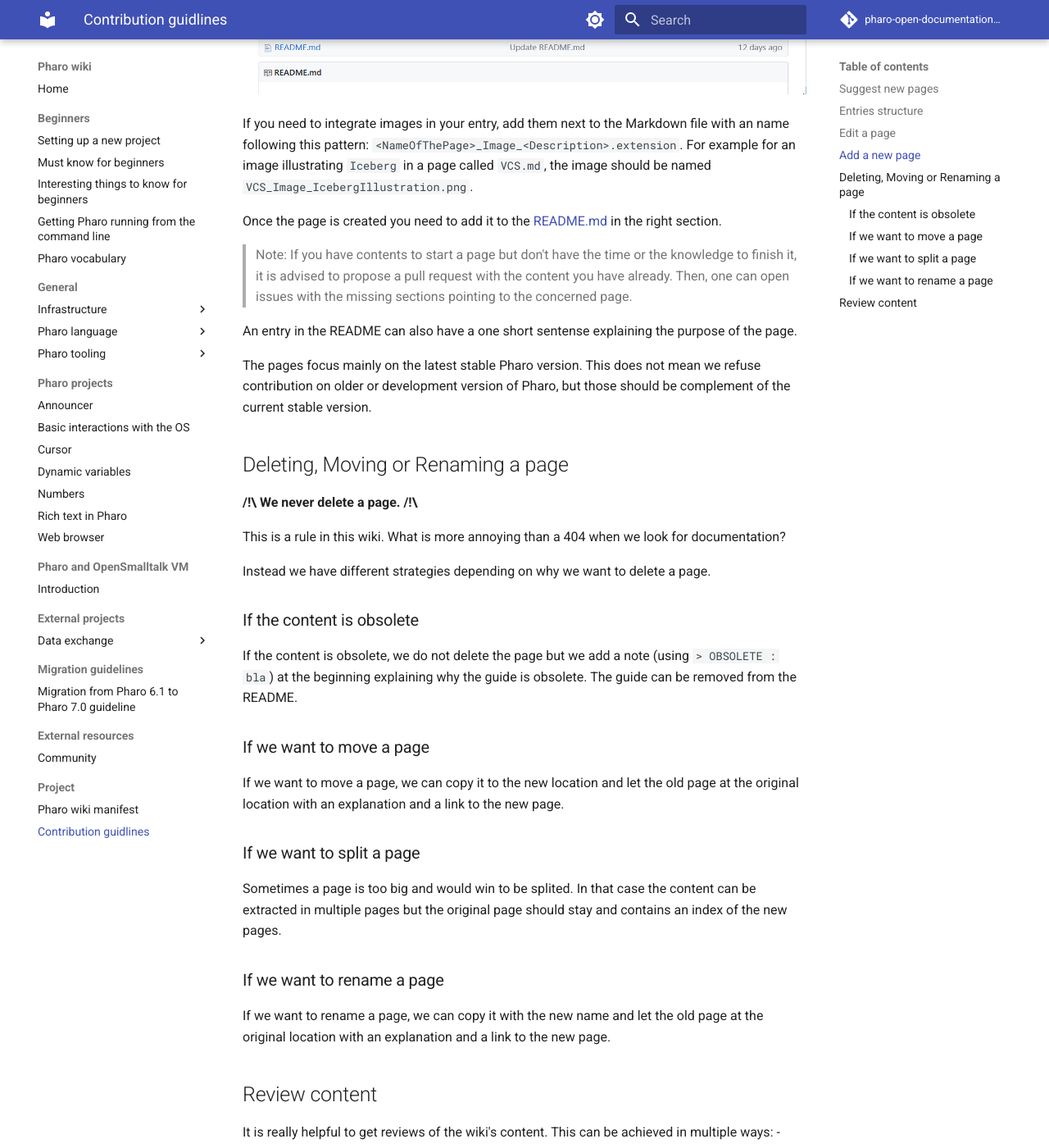
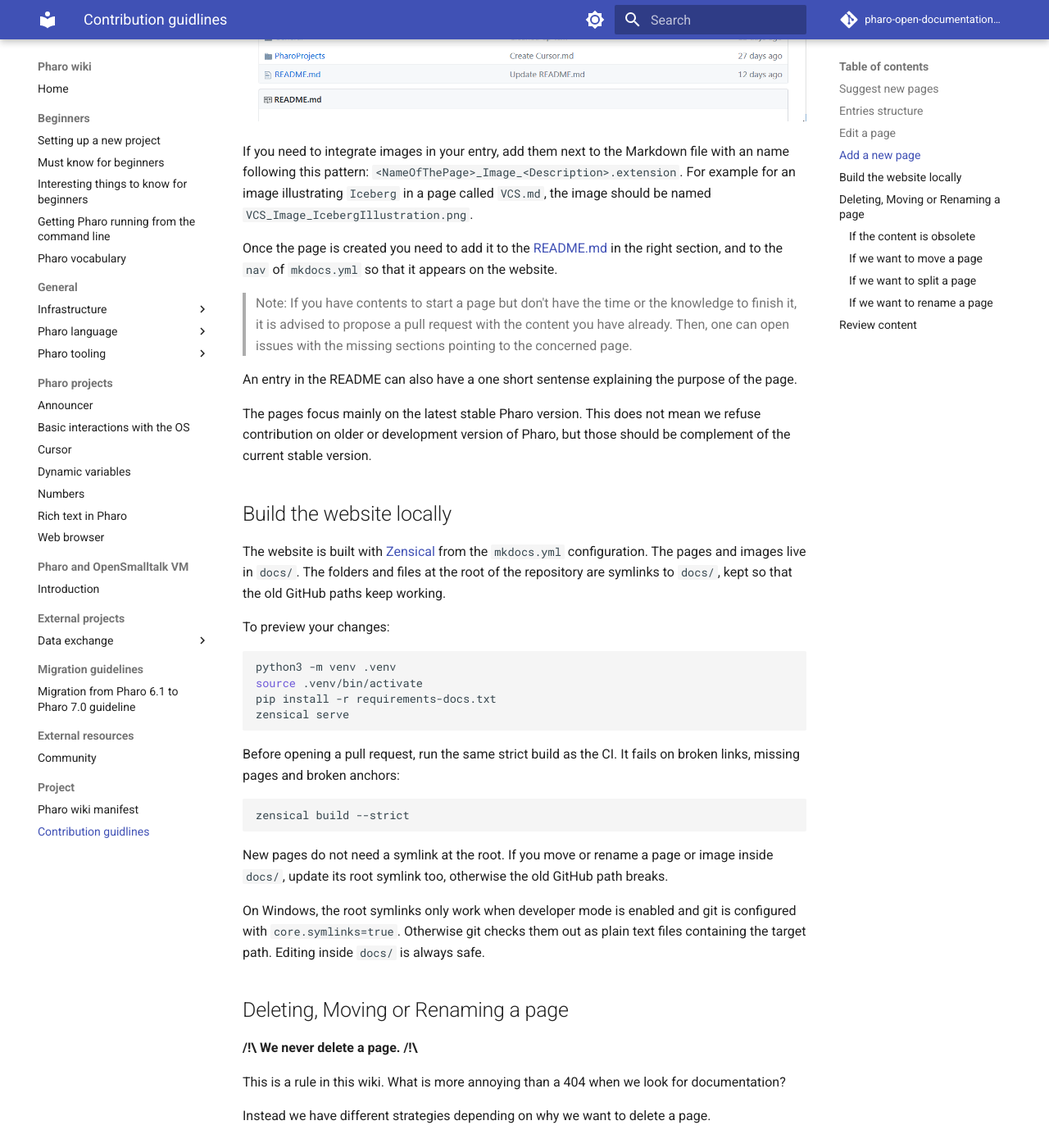
Before and after one commit to pharo-open-documentation/pharo-wiki, an MkDocs documentation site: the page built from docs/CONTRIBUTION.md, in a window 1280 px wide and 1400 px high, scrolled down 2258 px. Shown: the whole window at 82% size. Built offline with MkDocs 1.6.1 and Material for MkDocs 9.7.7, drawn with Linux system fonts in a browser that asks for light colours; comment, search, counter and statistics services are not loaded; some of the changed text lies outside the part shown.

Commit message:
Document how to build the site locally

````diff
--- a/docs/CONTRIBUTION.md
+++ b/docs/CONTRIBUTION.md
@@ -4,6 +4,7 @@
   * [Entries structure](#entries-structure)
   * [Edit a page](#edit-a-page)
   * [Add a new page](#add-a-new-page)
+  * [Build the website locally](#build-the-website-locally)
   * [Deleting, Moving or Renaming a page](#deleting-moving-or-renaming-a-page)
     + [If the content is obsolete](#if-the-content-is-obsolete)
     + [If we want to move a page](#if-we-want-to-move-a-page)
@@ -44,19 +45,42 @@ Creating a PR is as easy as clicking on the Edit (pen) button, updating the doc
 
 ## Add a new page
 
-In order to add a page you can just go into the folder of the section where the page should be and use the "Create new file button".
+In order to add a page you can just go into the folder of the section where the page should be, inside `docs/`, and use the "Create new file" button.
 
 ![Gif showing how to add a new page](Resources/CreatePage.gif)
 
 If you need to integrate images in your entry, add them next to the Markdown file with an name following this pattern: `<NameOfThePage>_Image_<Description>.extension`. For example for an image illustrating `Iceberg` in a page called `VCS.md`, the image should be named `VCS_Image_IcebergIllustration.png`.
 
-Once the page is created you need to add it to the [README.md](README.md) in the right section.
+Once the page is created you need to add it to the [README.md](README.md) in the right section, and to the `nav` of `mkdocs.yml` so that it appears on the website.
 
 > Note: If you have contents to start a page but don't have the time or the knowledge to finish it, it is advised to propose a pull request with the content you have already. Then, one can open issues with the missing sections pointing to the concerned page.
 
 An entry in the README can also have a one short sentense explaining the purpose of the page.
 
 The pages focus mainly on the latest stable Pharo version. This does not mean we refuse contribution on older or development version of Pharo, but those should be complement of the current stable version.
+
+## Build the website locally
+
+The website is built with [Zensical](https://zensical.org/) from the `mkdocs.yml` configuration. The pages and images live in `docs/`. The folders and files at the root of the repository are symlinks to `docs/`, kept so that the old GitHub paths keep working.
+
+To preview your changes:
+
+```bash
+python3 -m venv .venv
+source .venv/bin/activate
+pip install -r requirements-docs.txt
+zensical serve
+```
+
+Before opening a pull request, run the same strict build as the CI. It fails on broken links, missing pages and broken anchors:
+
+```bash
+zensical build --strict
+```
+
+New pages do not need a symlink at the root. If you move or rename a page or image inside `docs/`, update its root symlink too, otherwise the old GitHub path breaks.
+
+On Windows, the root symlinks only work when developer mode is enabled and git is configured with `core.symlinks=true`. Otherwise git checks them out as plain text files containing the target path. Editing inside `docs/` is always safe.
 
 ## Deleting, Moving or Renaming a page
 
````
